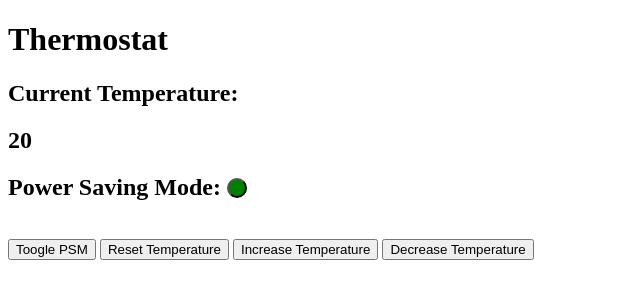
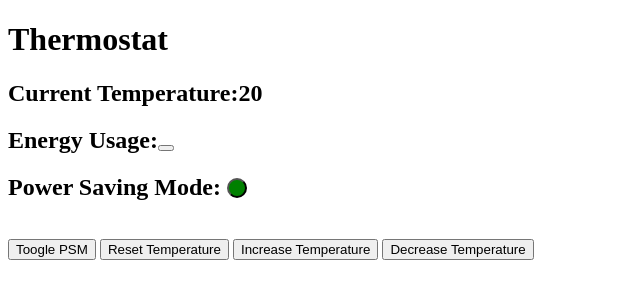
Before and after one commit to joemaidman/thermostat, a plain HTML site: page index.html in a window 1280 px wide. Shown: the whole page, without its empty margins (0-640 px from the left). Drawn offline with Linux system fonts and the light colour scheme.

Commit message:
Adds an energyUsage button

```diff
--- a/index.html
+++ b/index.html
@@ -11,7 +11,8 @@
 <body>
 
   <h1>Thermostat</h1>
-  <div style="display:in-line;"><h2>Current Temperature:</h2><h2 id="currentTemp"></h2></div>
+  <div style="display:in-line;"><h2>Current Temperature:<span id="currentTemp"></span></h2></div>
+  <div style="display:in-line;"><h2>Energy Usage:<button class="energyUsageLow" id="energyUsage"></button></h2></div>
 
   <h2 class="PSM">Power Saving Mode: <button id="psm-btn"></button></h2><br>
   <button onClick="psmToogle();" type="button" id="tooglePSM">Toogle PSM</button>
```
